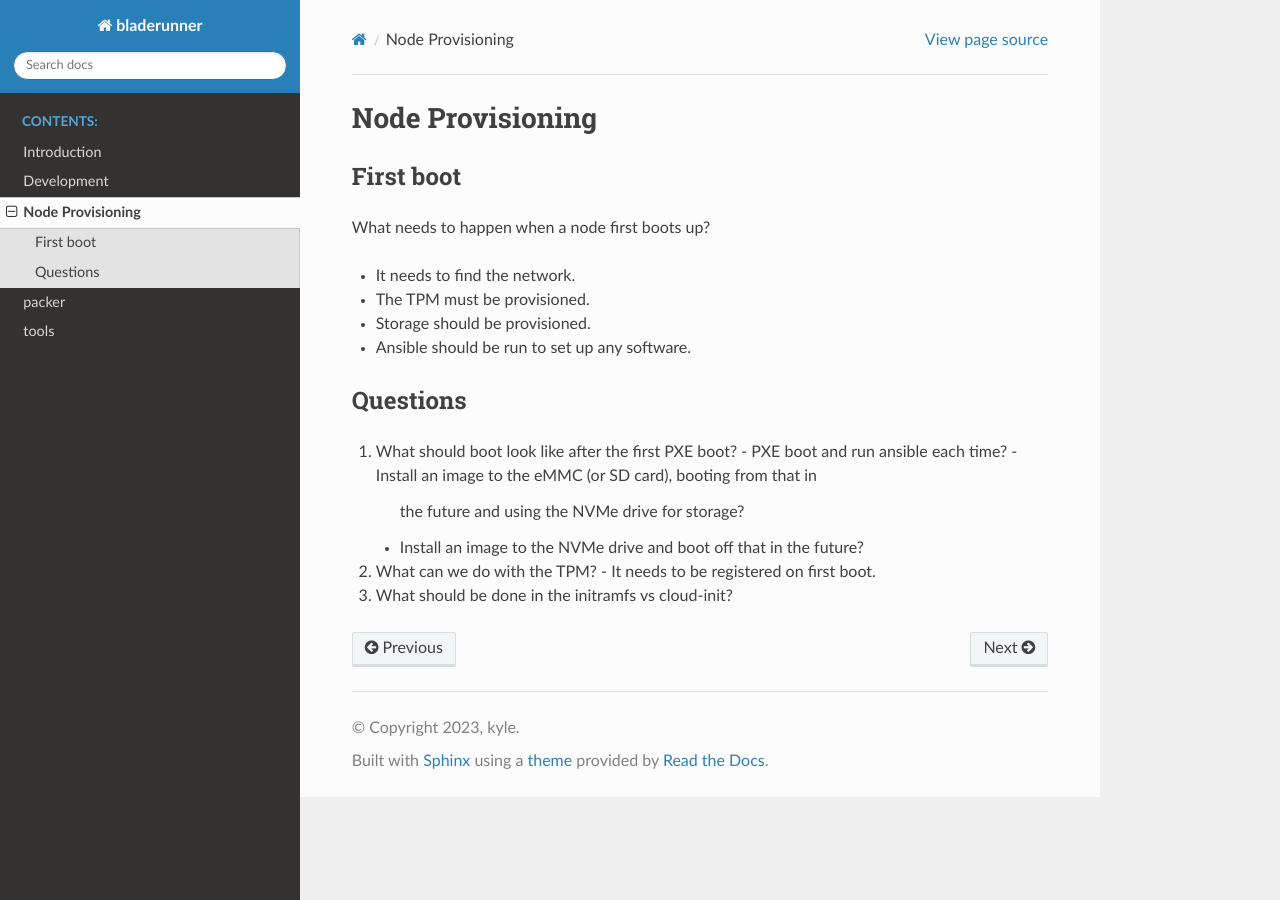
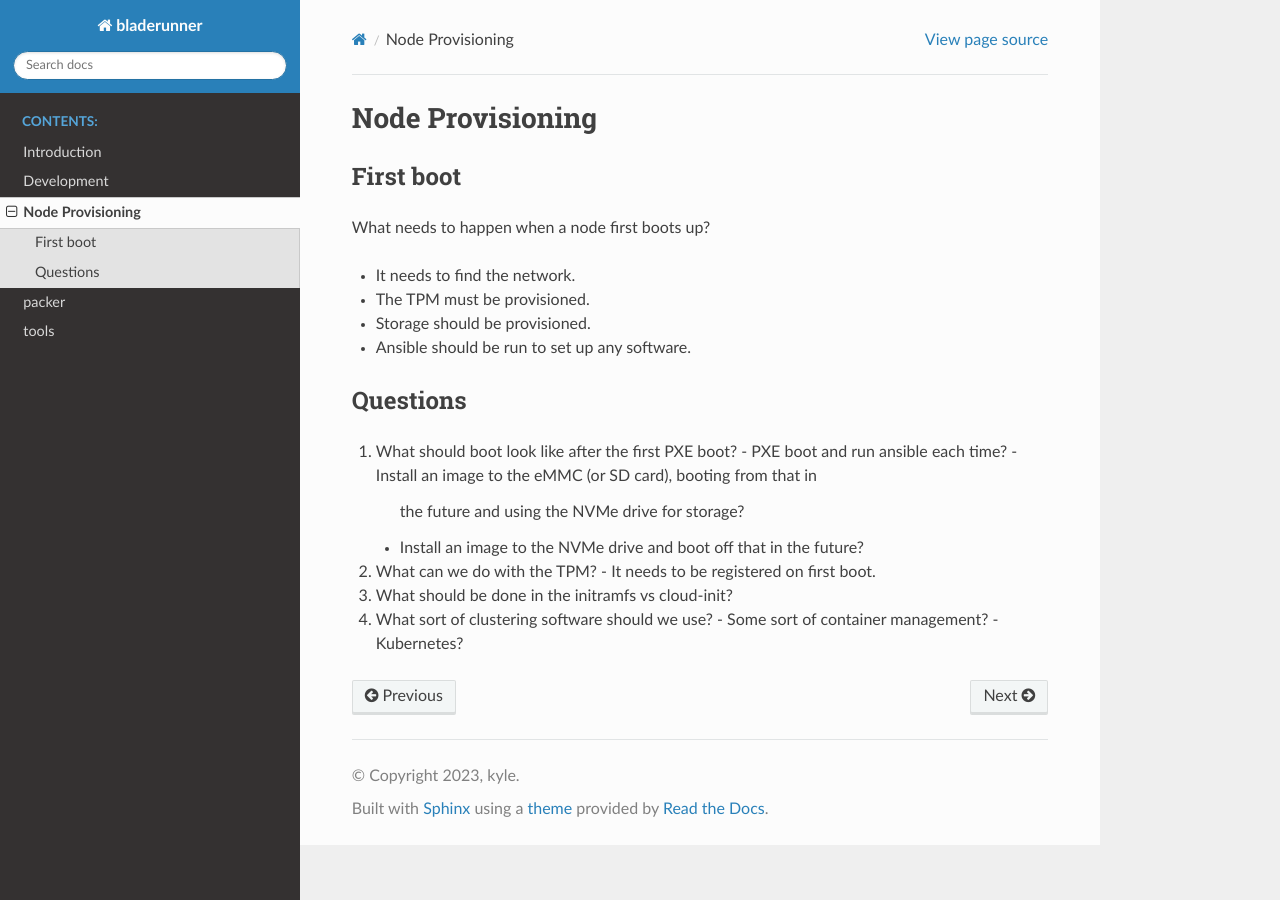
Before and after one commit to kisom/bladerunner, a Sphinx documentation site: the page built from docs/node-provisioning.rst, in a window 1280 px wide. Built offline with Sphinx 7.4.7 and the Read the Docs theme 2.0.0, drawn with Linux system fonts in a browser that asks for light colours.

Commit message:
docs: more node provisioning.

```diff
--- a/docs/node-provisioning.rst
+++ b/docs/node-provisioning.rst
@@ -23,3 +23,6 @@ Questions
 2. What can we do with the TPM?
    - It needs to be registered on first boot.
 3. What should be done in the initramfs vs cloud-init?
+4. What sort of clustering software should we use?
+   - Some sort of container management?
+   - Kubernetes?
```
